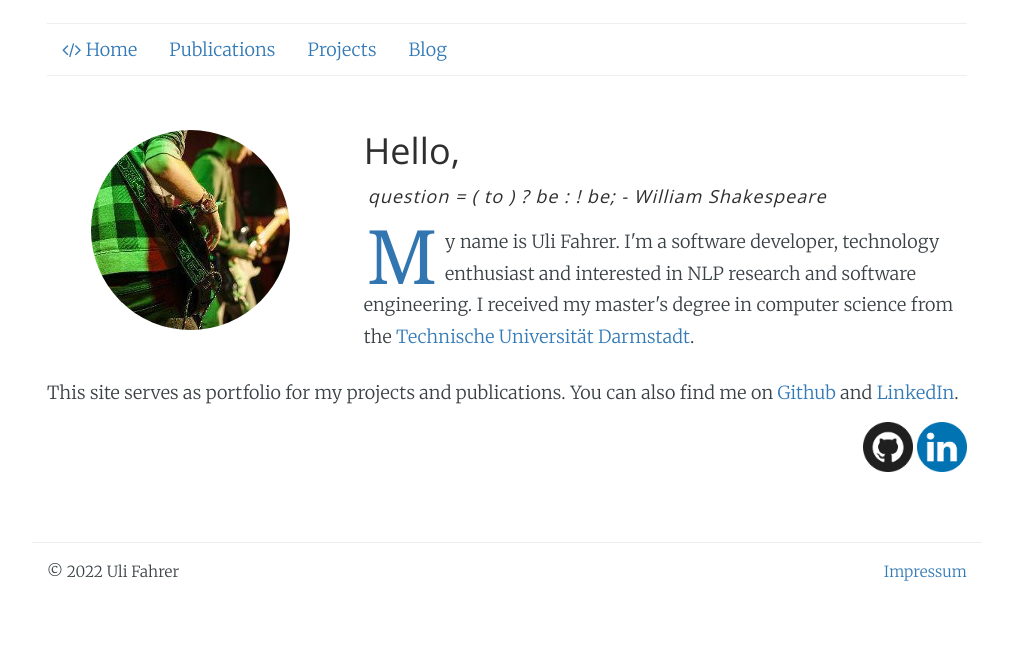
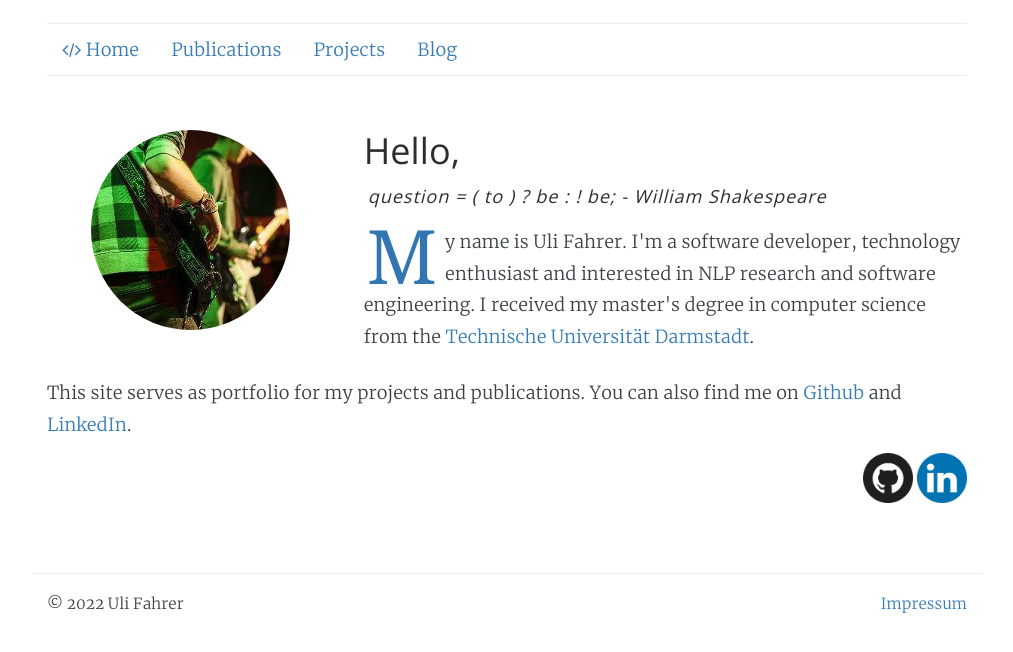
Before and after one commit to Tooa/tooa.github.io, a Jekyll site: the page built from index.html, in a window 1280 px wide. Shown: the top 652 px of the page, without its empty margins (133-1146 px from the left). Built offline with Jekyll 4.4.1, drawn with Linux system fonts in a browser that asks for light colours; nearby versions of some CDN libraries; library files that are not in the unit come from our copies.

Commit message:
feat: self-host fonts
* This commit self-hosts required fonts rather than
including them from Google. The change makes the site
DSGVO compliant again

```diff
--- a/css/style.css
+++ b/css/style.css
@@ -1,8 +1,69 @@
-@import url(https://fonts.googleapis.com/css?family=Merriweather:300,700,700italic,300italic|Open+Sans:700,400);
+/* https://google-webfonts-helper.herokuapp.com/fonts/ */
+
+/* merriweather-300 - latin */
+@font-face {
+	font-family: 'Merriweather';
+	font-style: normal;
+	font-weight: 300;
+	src: local(''),
+		 url('../fonts/merriweather-v28-latin-300.woff2') format('woff2'), /* Chrome 26+, Opera 23+, Firefox 39+ */
+		 url('../fonts/merriweather-v28-latin-300.woff') format('woff'); /* Chrome 6+, Firefox 3.6+, IE 9+, Safari 5.1+ */
+}
+
+/* merriweather-300italic - latin */
+@font-face {
+	font-family: 'Merriweather';
+	font-style: italic;
+	font-weight: 300;
+	src: local(''),
+		 url('../fonts/merriweather-v28-latin-300italic.woff2') format('woff2'), /* Chrome 26+, Opera 23+, Firefox 39+ */
+		 url('../fonts/merriweather-v28-latin-300italic.woff') format('woff'); /* Chrome 6+, Firefox 3.6+, IE 9+, Safari 5.1+ */
+}
+
+/* merriweather-700 - latin */
+@font-face {
+	font-family: 'Merriweather';
+	font-style: normal;
+	font-weight: 700;
+	src: local(''),
+		 url('../fonts/merriweather-v28-latin-700.woff2') format('woff2'), /* Chrome 26+, Opera 23+, Firefox 39+ */
+		 url('../fonts/merriweather-v28-latin-700.woff') format('woff'); /* Chrome 6+, Firefox 3.6+, IE 9+, Safari 5.1+ */
+}
+
+/* merriweather-700italic - latin */
+@font-face {
+	font-family: 'Merriweather';
+	font-style: italic;
+	font-weight: 700;
+	src: local(''),
+		 url('../fonts/merriweather-v28-latin-700italic.woff2') format('woff2'), /* Chrome 26+, Opera 23+, Firefox 39+ */
+		 url('../fonts/merriweather-v28-latin-700italic.woff') format('woff'); /* Chrome 6+, Firefox 3.6+, IE 9+, Safari 5.1+ */
+}
+
+/* open-sans-regular - latin */
+@font-face {
+	font-family: 'Open Sans';
+	font-style: normal;
+	font-weight: 400;
+	src: local(''),
+		 url('../fonts/open-sans-v27-latin-regular.woff2') format('woff2'), /* Chrome 26+, Opera 23+, Firefox 39+ */
+		 url('../fonts/open-sans-v27-latin-regular.woff') format('woff'); /* Chrome 6+, Firefox 3.6+, IE 9+, Safari 5.1+ */
+}
+
+/* open-sans-700 - latin */
+@font-face {
+	font-family: 'Open Sans';
+	font-style: normal;
+	font-weight: 700;
+	src: local(''),
+		 url('../fonts/open-sans-v27-latin-700.woff2') format('woff2'), /* Chrome 26+, Opera 23+, Firefox 39+ */
+		 url('../fonts/open-sans-v27-latin-700.woff') format('woff'); /* Chrome 6+, Firefox 3.6+, IE 9+, Safari 5.1+ */
+}
+
 
 /* ==========================================================================
-   1. General - Setting up some base styles
-   ========================================================================== */
+	1. General - Setting up some base styles
+	========================================================================== */
 
 html {
     height: 100%;
@@ -118,8 +179,8 @@ dd { margin-top: 10px;}
 
 
 /* ==========================================================================
-   2. Blog
-   ========================================================================== */
+	2. Blog
+	========================================================================== */
 
 .post-title,
 .post-date { text-align: center }
```
Also changed, not shown: fonts/merriweather-v28-latin-300.woff (added), fonts/merriweather-v28-latin-300.woff2 (added), fonts/merriweather-v28-latin-300italic.woff (added), fonts/merriweather-v28-latin-300italic.woff2 (added), fonts/merriweather-v28-latin-700.woff (added), fonts/merriweather-v28-latin-700.woff2 (added), fonts/merriweather-v28-latin-700italic.woff (added), fonts/merriweather-v28-latin-700italic.woff2 (added), fonts/open-sans-v27-latin-700.woff (added), fonts/open-sans-v27-latin-700.woff2 (added), fonts/open-sans-v27-latin-regular.woff (added), fonts/open-sans-v27-latin-regular.woff2 (added).
